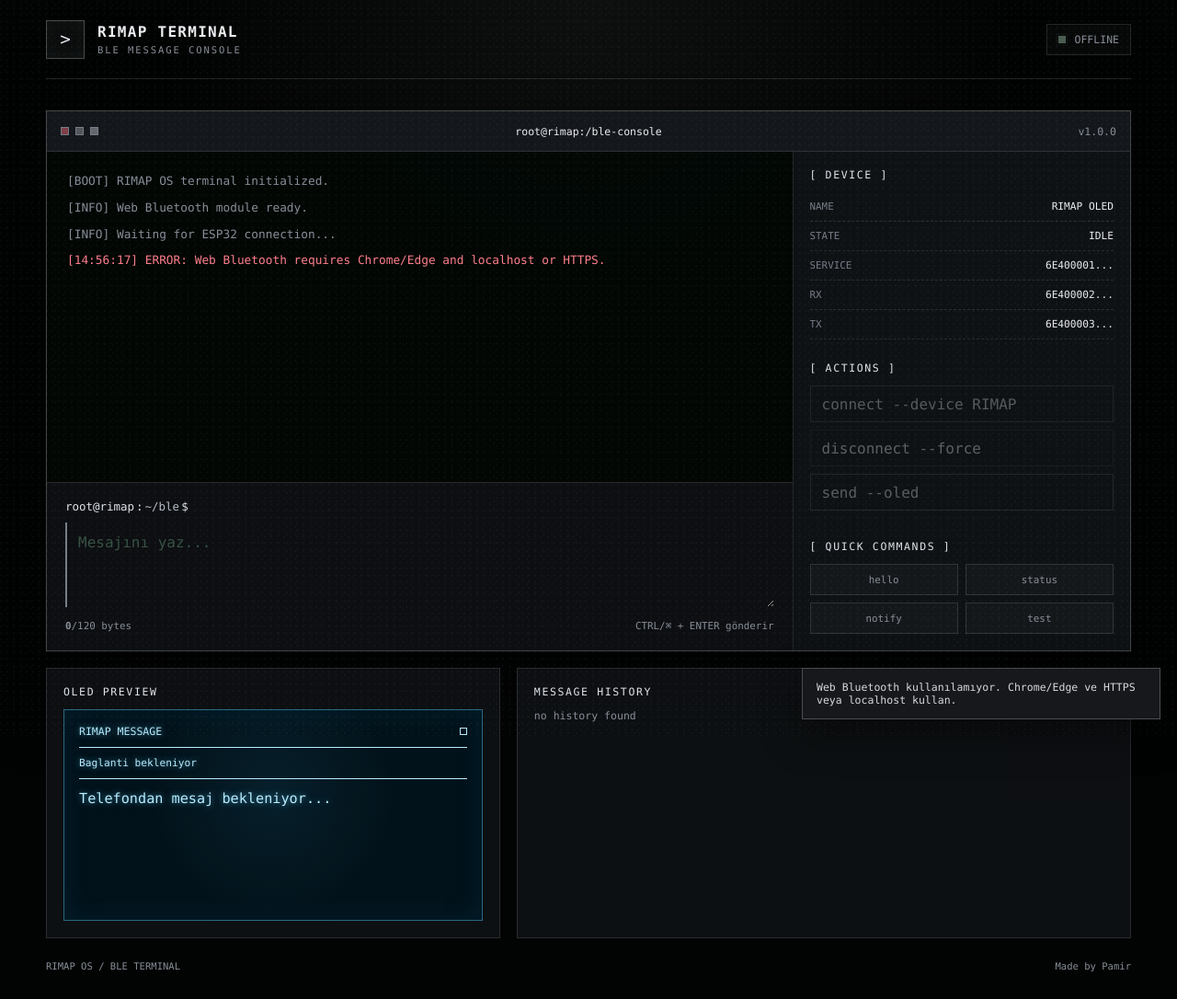
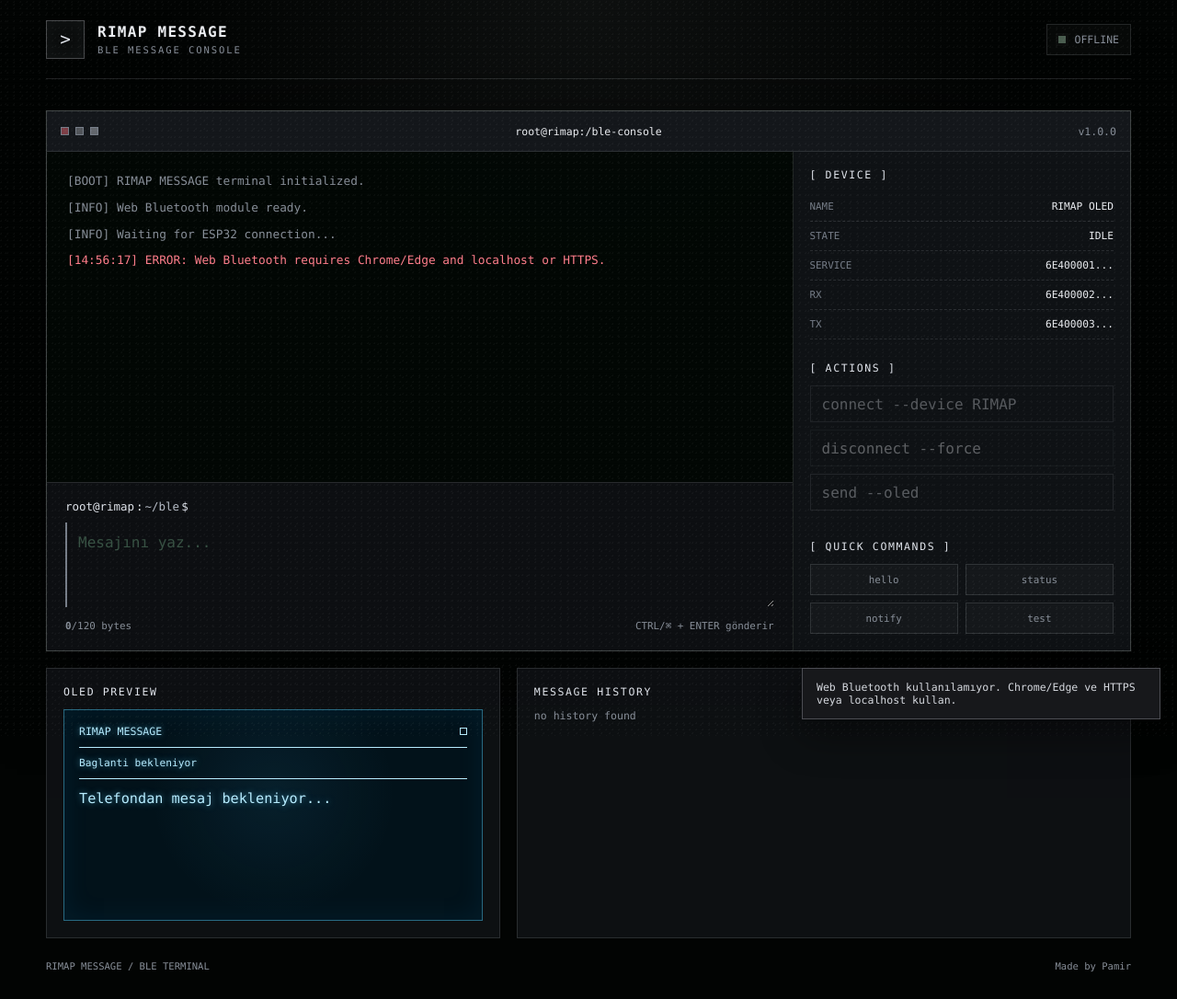
Before and after one commit to pamiracar/rimap-terminal-ble, a plain HTML site: page index.html in a window 1280 px wide. Shown: the whole page at 92% size. Drawn offline with Linux system fonts and the light colour scheme.

Commit message:
Rename UI to 'RIMAP MESSAGE'
Change branding from 'RIMAP TERMINAL' / 'RIMAP OS' to 'RIMAP MESSAGE'. Updates README title and multiple index.html strings: meta description, document title, terminal header, boot log, a quick-command message, and footer. No functional changes.

```diff
--- a/index.html
+++ b/index.html
@@ -4,8 +4,8 @@
   <meta charset="UTF-8" />
   <meta name="viewport" content="width=device-width, initial-scale=1.0" />
   <meta name="theme-color" content="#020403" />
-  <meta name="description" content="RIMAP OS terminal BLE kontrol arayüzü" />
-  <title>RIMAP TERMINAL</title>
+  <meta name="description" content="RIMAP MESSAGE terminal BLE kontrol arayüzü" />
+  <title>RIMAP MESSAGE</title>
   <link rel="stylesheet" href="style.css" />
 </head>
 <body>
@@ -17,7 +17,7 @@
       <div class="terminal-title">
         <span class="terminal-icon">></span>
         <div>
-          <strong>RIMAP TERMINAL</strong>
+          <strong>RIMAP MESSAGE</strong>
           <small>BLE MESSAGE CONSOLE</small>
         </div>
       </div>
@@ -40,7 +40,7 @@
       <div class="terminal-grid">
         <section class="console-panel">
           <div class="console-output" id="consoleOutput" aria-live="polite">
-            <div class="log-line dim">[BOOT] RIMAP OS terminal initialized.</div>
+            <div class="log-line dim">[BOOT] RIMAP MESSAGE terminal initialized.</div>
             <div class="log-line dim">[INFO] Web Bluetooth module ready.</div>
             <div class="log-line dim">[INFO] Waiting for ESP32 connection...</div>
           </div>
@@ -96,7 +96,7 @@
           <div class="panel-block">
             <div class="block-title">[ QUICK COMMANDS ]</div>
             <div class="quick-grid">
-              <button type="button" data-message="Selam kral! RIMAP OS calisiyor.">hello</button>
+              <button type="button" data-message="Merhaba! RIMAP MESSAGE calisiyor.">hello</button>
               <button type="button" data-message="Sistem aktif ve baglanti hazir.">status</button>
               <button type="button" data-message="Yeni mesaj alindi.">notify</button>
               <button type="button" data-message="Test basarili!">test</button>
@@ -133,7 +133,7 @@
     </section>
 
     <footer class="terminal-footer">
-      <span>RIMAP OS / BLE TERMINAL</span>
+      <span>RIMAP MESSAGE / BLE TERMINAL</span>
       <span>Made by Pamir</span>
     </footer>
   </main>
```
Also changed, not shown: 1 other file.
